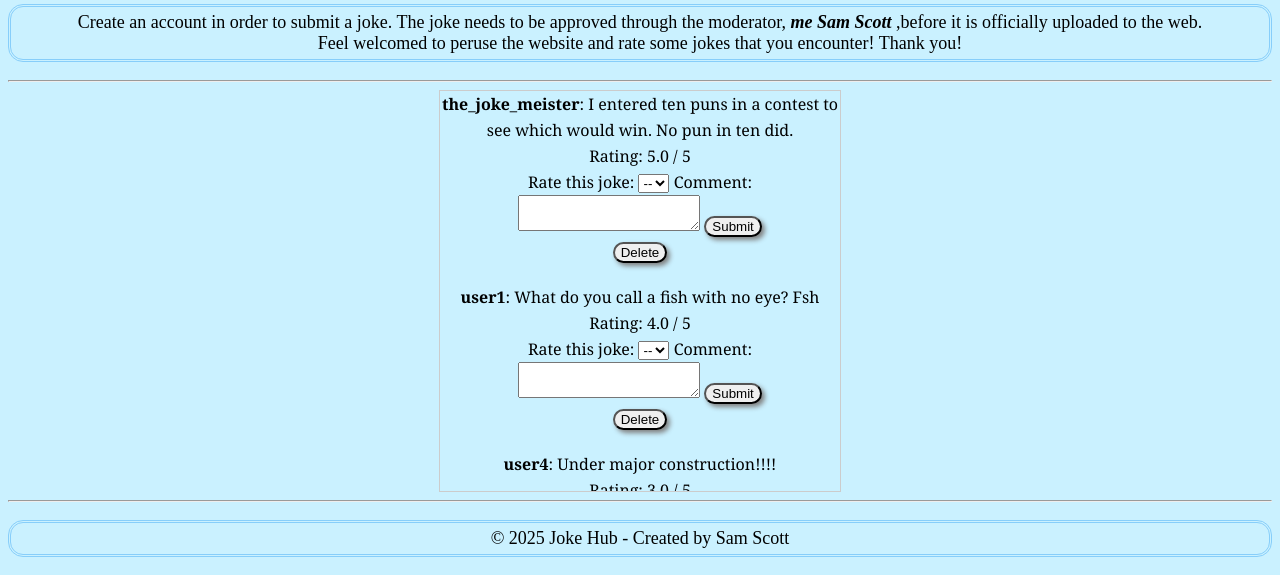
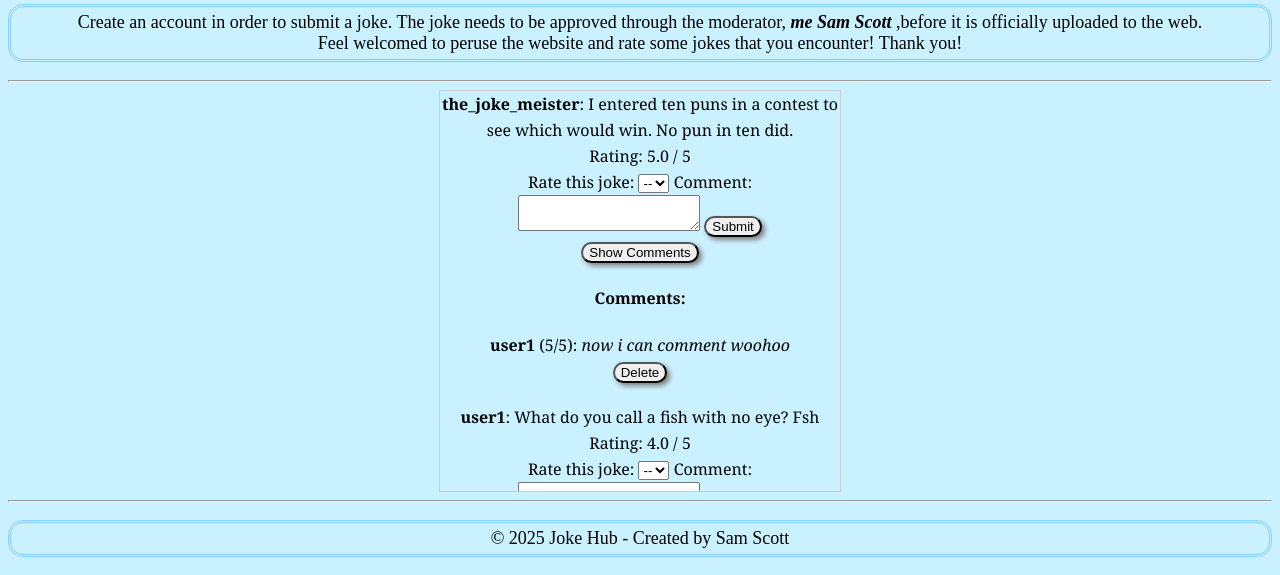
Before and after one commit to sascott9655/Joke-Webpage-, a Flask app: page / in a window 1280 px wide. Shown: the part 328-903 px from the top of the page. Run offline with Flask 3, Linux system fonts and the light colour scheme; a user stored in the database is signed in; data comes from the database, SQL or seed files in the repository; both versions use the stored data as it was after the commit.

Commit message:
added show comments button which displays the comments and hides the buttons. Also fixed a bug where users that were logged in could now log back out

```diff
--- a/app.py
+++ b/app.py
@@ -19,7 +19,6 @@ def initdb():
     conn = sqlite3.connect('jokes.db')
     c = conn.cursor()
     c.execute("PRAGMA foreign_keys = ON")  # Enable foreign key enforcement
-    c.execute('DROP TABLE IF EXISTS ratings')
     #--------------jokes table----------------------------------------------------------
     c.execute('''
             CREATE TABLE IF NOT EXISTS jokes (  -- jokes table for users to insert jokes
@@ -83,44 +82,34 @@ def register():
 @app.route("/", methods=['GET', 'POST'])
 def index():
     conn = sqlite3.connect('jokes.db')
+    conn.row_factory = sqlite3.Row
     c = conn.cursor()
     c.execute('SELECT content, rating, username, id FROM jokes WHERE approved=1 ORDER BY rating DESC')
     jokes = c.fetchall()
+    c.execute('''
+            SELECT ratings.joke_id, ratings.comment, ratings.rating, users.username
+            FROM ratings
+            JOIN users ON ratings.user_id = users.id
+            '''
+            )
+    comments = c.fetchall()
+
+    joke_comments = {}
+    for row in comments:
+        joke_id = row['joke_id']
+        if joke_id not in joke_comments:
+            joke_comments[joke_id] = []
+        joke_comments[joke_id].append({
+            'username': row['username'],
+            'rating': row['rating'],
+            'comment': row['comment']
+        })
+
+
     conn.close()
-
-    return render_template('index.html', jokes=jokes, username=session.get('username'))
-    # conn = sqlite3.connect('jokes.db')
-    # conn.row_factory = sqlite3.Row # Allows dictionary-like row access
-    # c = conn.cursor()
-
-    # c.execute('SELECT content, rating, username, id FROM jokes WHERE approved=1 ORDER BY rating DESC')
-    # jokes = c.fetchall()
-
-    # c.execute('''
-    #         SELECT ratings.joke_id, ratings.comment, ratings.rating, users.username
-    #         FROM ratings
-    #         JOIN users ON ratings.user_id = users.id
-    #         '''
-    #         )
-    # comments = c.fetchall()
-
-    # # Creating a dict where the keys are joke_id and the values are lists of comments
-    # joke_comments = {}
-    # print([type(row['joke_id']) for row in comments])
-    # for row in comments:
-    #     joke_id = row['joke_id']
-    #     if joke_id not in joke_comments:
-    #         joke_comments['joke_id'] = []
-    #     joke_comments[joke_id].append({
-    #         'username': row['username'],
-    #         'rating': row['rating'],
-    #         'comment': row['comment']
-    #     })
-
-    # conn.close()
-
-    # #Sending the list of jokes and having joke_comments have each joke_id match up to its associated comment
-    # return render_template('index.html', jokes=jokes, joke_comments=joke_comments)
+    # Sending the list of jokes and having joke_comments have each joke_id match up to its associated comment
+    # Need username=session.get('username') to check if a user is logged in or out
+    return render_template('index.html', jokes=jokes, username=session.get('username'), joke_comments=joke_comments)
 
 
 @app.route('/login', methods=['GET', 'POST'])
--- a/templates/index.html
+++ b/templates/index.html
@@ -4,7 +4,7 @@
     <meta charset="utf-8">
     <title>Jokes Webpage</title>
     <link rel="stylesheet" href="{{ url_for('static', filename='css/index.css') }}">
-    <script> src="{{ url_for('static', filename='index.js') }}"</script>
+    <script src="{{ url_for('static', filename='index.js') }}"></script>
 </head>
 <body>
     <header>
@@ -73,18 +73,17 @@
                                  <button type="submit">Submit</button>
                             </form>
 
-
-                            {% if joke['id'] in joke_comments %}
-                                <div class ="comments">
+                            {% if joke[3] in joke_comments %}
+                                <button id ="comments-{{ joke[3] }}"  type="submit" data-joke-id="{{ joke[3] }}">Show Comments</button>
                                     <h4>Comments: </h4>
-                                    {% for comment in joke_comments[joke['3']] %}
+                                    {% for comment in joke_comments[joke[3]] %}
                                         <div class="comment">
                                             <strong>{{ comment.username }}</strong> ({{ comment.rating }}/5):
                                             <em>{{ comment.comment }}</em>
                                         </div>
                                     {% endfor %}
-                                </div>
                             {% endif %}
+
                         {% endif %}
                          <!-- If you are admin you may delete jokes (connected by a js function in index.js) -->
                         {% if session.get('admin') %}
```
Also changed, not shown: static/js/index.js (+19 -0 lines), jokes.db.
